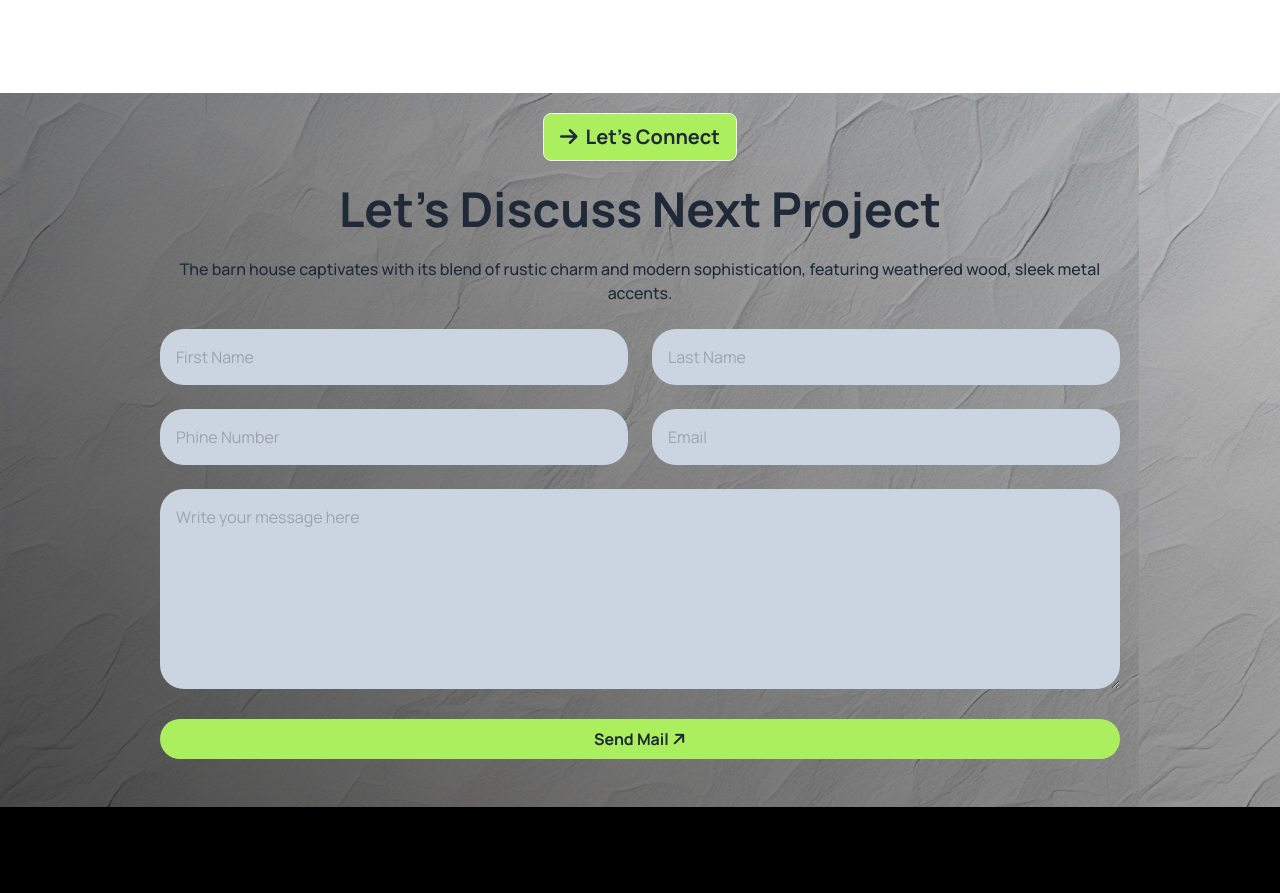
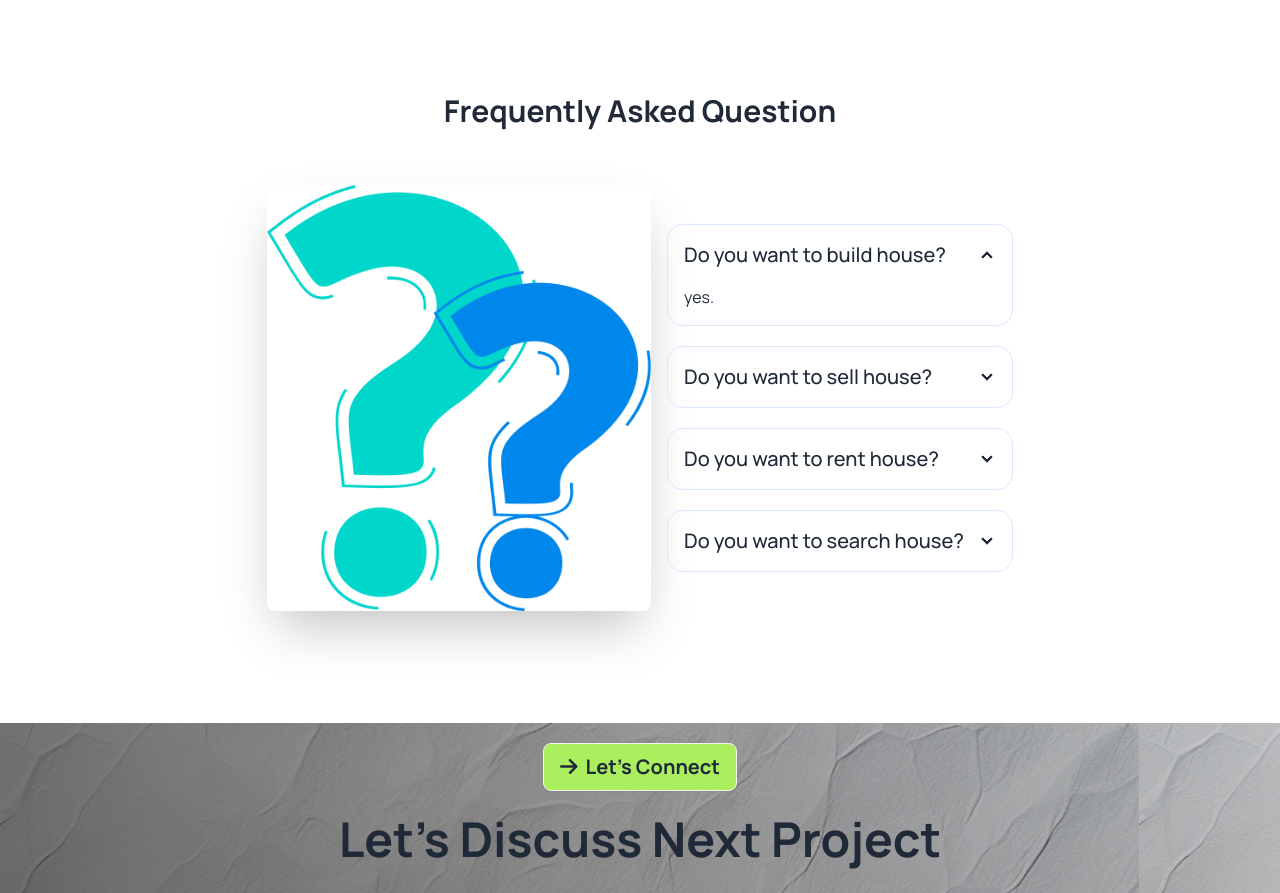
Before and after one commit to tammim28/assignment-3, a plain HTML site: page index.html in a window 1280 px wide. Shown: the part 2671-3564 px from the top of the page. Drawn offline with nearby package versions, Linux system fonts and the light colour scheme.

Commit message:
complete faq section

```diff
--- a/index.html
+++ b/index.html
@@ -225,6 +225,51 @@
         </section>
         <!-- portfolio section end -->
 
+        <!-- FAQ section start -->
+        <section class="my-24 container mx-auto">
+            <h2 class="text-center font-bold text-3xl mb-10">Frequently Asked Question</h2>
+            <div class="hero">
+                <div class="hero-content flex-col lg:flex-row">
+                    <img src="./assets/faq.png" class="max-w-sm rounded-lg shadow-2xl" />
+                    <div class="space-y-5">
+                        <div class="collapse collapse-arrow border border-blue-100">
+                            <input type="radio" name="my-accordion-2" checked="checked" />
+                            <div class="collapse-title text-xl font-medium">Do you want to build house?
+                            </div>
+                            <div class="collapse-content">
+                                <p>yes.</p>
+                            </div>
+                        </div>
+                        <div class="collapse collapse-arrow border border-blue-100">
+                            <input type="radio" name="my-accordion-2" />
+                            <div class="collapse-title text-xl font-medium">Do you want to sell house?
+                            </div>
+                            <div class="collapse-content">
+                                <p>Yes.</p>
+                            </div>
+                        </div>
+                        <div class="collapse collapse-arrow border border-blue-100">
+                            <input type="radio" name="my-accordion-2" />
+                            <div class="collapse-title text-xl font-medium">Do you want to rent house?
+                            </div>
+                            <div class="collapse-content">
+                                <p>Yes.</p>
+                            </div>
+                        </div>
+                        <div class="collapse collapse-arrow border border-blue-100">
+                            <input type="radio" name="my-accordion-2" />
+                            <div class="collapse-title text-xl font-medium">Do you want to search house?
+                            </div>
+                            <div class="collapse-content">
+                                <p>Yes.</p>
+                            </div>
+                        </div>
+                    </div>
+                </div>
+            </div>
+        </section>
+        <!-- FAQ section end -->
+
         <!-- disuss section start -->
         <section class="mt-24 contact-bg">
             <!-- text section -->
```
Also changed, not shown: assets/faq.png (added).
